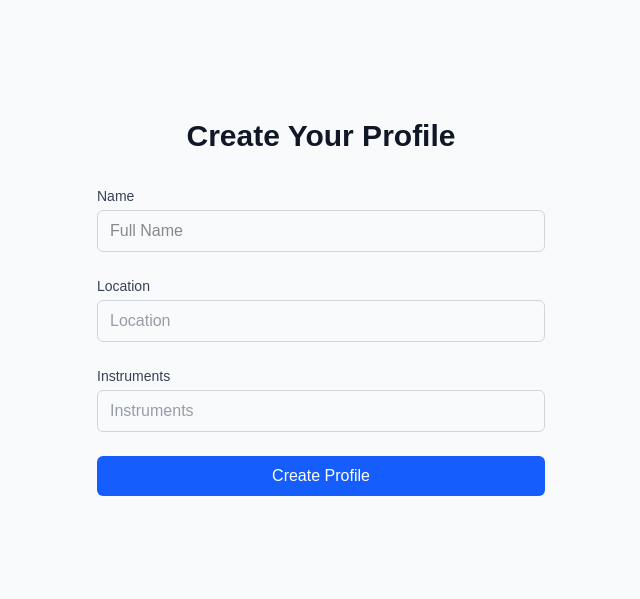
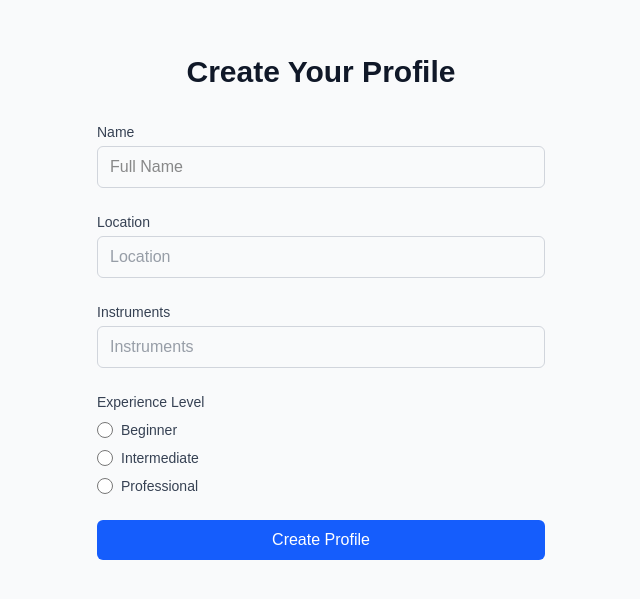
Before and after one commit to jahend412/bandmate, a Next.js app in the folder frontend/: page /create-profile/musician in a window 1280 px wide. Shown: the part 105-704 px from the top of the page, without its empty margins (319-959 px from the left). Built offline with nearby package versions, Linux system fonts and the light colour scheme.

Commit message:
Create radio buttons for experience level
Added the experience_level to the form.   Now all of the required fields that are in the backend are on the Create a musician page

```diff
--- a/frontend/src/app/create-profile/musician/page.js
+++ b/frontend/src/app/create-profile/musician/page.js
@@ -110,6 +110,73 @@ export default function CreateMusicianProfile() {
               </p>
             )}
           </div>
+          <div>
+            <label
+              htmlFor="experience_level"
+              className="block text-sm font-medium text-gray-700"
+            >
+              Experience Level
+            </label>
+            <div className="mt-2 space-y-2">
+              <div className="flex items-center">
+                <input
+                  id="beginner"
+                  type="radio"
+                  value="beginner"
+                  {...register("experience_level", {
+                    required: "Experience Level Required",
+                  })}
+                  className="h-4 w-4 text-blue-600 border-gray-300 focus:ring-blue-500"
+                />
+                <label
+                  htmlFor="beginner"
+                  className="ml-2 text-sm text-gray-700"
+                >
+                  Beginner
+                </label>
+              </div>
+              <div className="flex items-center">
+                <input
+                  id="intermediate"
+                  type="radio"
+                  value="intermediate"
+                  {...register("experience_level", {
+                    required: "Experience Level Required",
+                  })}
+                  className="h-4 w-4 text-blue-600 border-gray-300 focus:ring-blue-500"
+                />
+                <label
+                  htmlFor="intermediate"
+                  className="ml-2 text-sm text-gray-700"
+                >
+                  Intermediate
+                </label>
+              </div>
+              <div className="flex items-center">
+                <input
+                  id="professional"
+                  type="radio"
+                  value="professional"
+                  {...register("experience_level", {
+                    required: "Experience Level Required",
+                  })}
+                  className="h-4 w-4 text-blue-600 border-gray-300 focus:ring-blue-500"
+                />
+                <label
+                  htmlFor="professional"
+                  className="ml-2 text-sm text-gray-700"
+                >
+                  Professional
+                </label>
+              </div>
+            </div>
+            {errors.experience_level && (
+              <p className="mt-1 text-sm text-red-600">
+                {errors.experience_level.message}
+              </p>
+            )}
+          </div>
+
           <button
             type="submit"
             disabled={isLoading}
```
